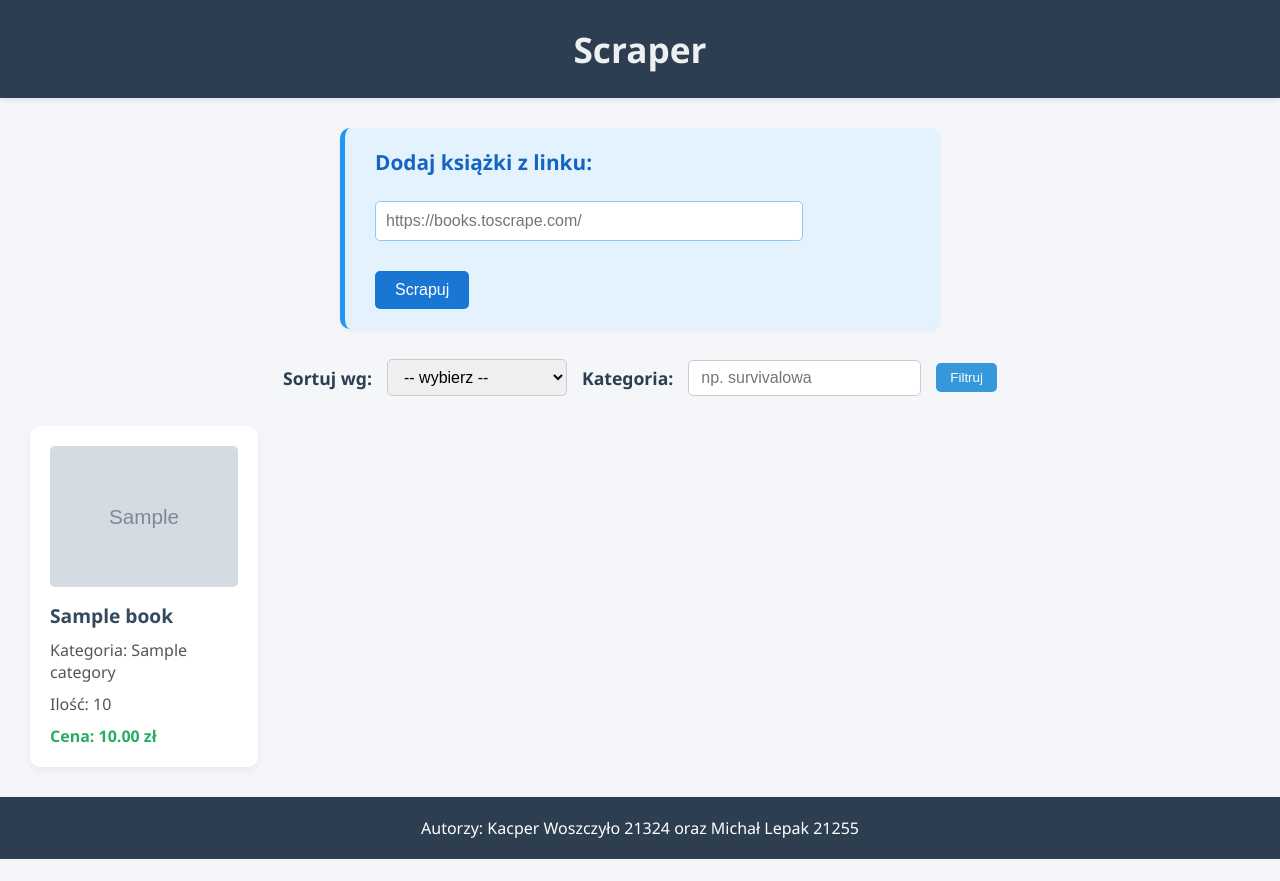
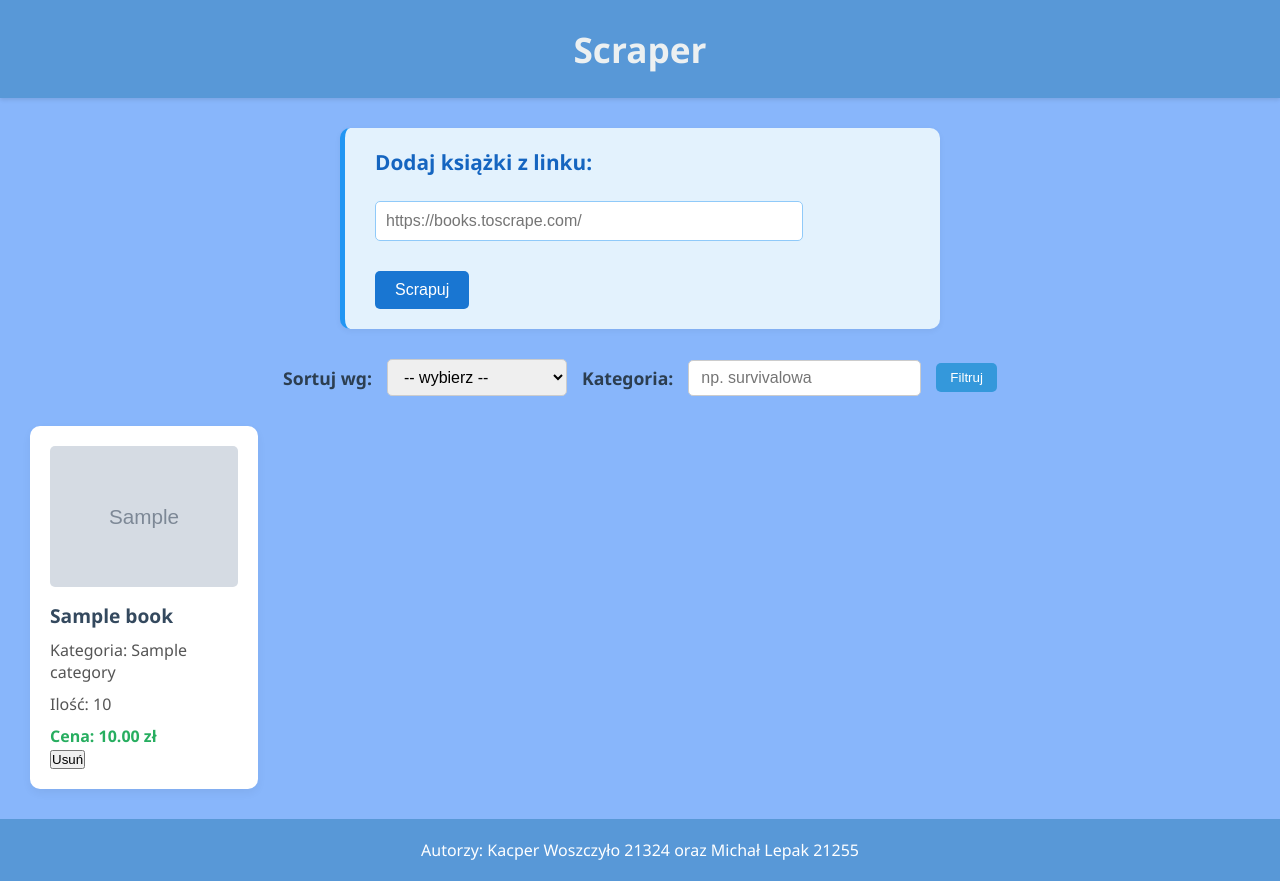
Before and after one commit to kacprow21324/Scraper, a Flask app: template Projekt/Interfejs/templates/index.html in a window 1280 px wide. Before the commit the page ends 859 px from the top, so only its background shows below. Run offline with Flask 2, Linux system fonts and the light colour scheme; the template is opened without the code that fills it: most values are stand-ins (such as "Sample title", 1, 10 or a date in 2020); grey boxes marked "Sample" are stand-in pictures.

Commit message:
interfejs

```diff
--- a/Projekt/Interfejs/app.py
+++ b/Projekt/Interfejs/app.py
@@ -5,10 +5,10 @@ import redis
 
 app = Flask(__name__)
 
-# ==================== KONFIGURACJA REDISA ====================
+# Konfiguracja Redis
 REDIS_HOST = os.getenv("REDIS_HOST", "redis-service")
 REDIS_PORT = int(os.getenv("REDIS_PORT", 6379))
-REDIS_DB   = int(os.getenv("REDIS_DB", 0))
+REDIS_DB = int(os.getenv("REDIS_DB", 0))
 redis_client = redis.Redis(host=REDIS_HOST, port=REDIS_PORT, db=REDIS_DB)
 
 @app.route('/', methods=['GET', 'POST'])
@@ -16,11 +16,9 @@ def index():
     if request.method == 'POST':
         url = request.form.get('scrape_url')
         if url:
-            # dodaj URL do kolejki scraper queue
             redis_client.rpush("scrape_queue", url)
         return redirect(url_for('index'))
 
-    # Pobieramy wszystkie klucze 'book:*' z Redis, kolejno według 'books_list'
     all_keys = redis_client.lrange("books_list", 0, -1)
     books = []
     for raw_key in all_keys:
@@ -29,20 +27,17 @@ def index():
         if not raw_data:
             continue
         entry = json.loads(raw_data)
-        # entry zawiera: title, price, availability, category, image_url
         title = entry.get("title", "brak")
         price = float(entry.get("price", "0"))
         availability = entry.get("availability", "")
-        # Parsujemy ilość z początkowego pola availability:
         amount = 0
         if "(" in availability and ")" in availability:
             try:
-                inside = availability.split("(")[1].split(")")[0]  # np. "22 available"
+                inside = availability.split("(")[1].split(")")[0]
                 amount = int(inside.split()[0])
             except:
                 amount = 0
         category = entry.get("category", "nieznana")
-        # Pobieramy teraz image_url:
         image_url = entry.get("image_url", "")
 
         books.append({
@@ -50,10 +45,10 @@ def index():
             "category": category,
             "price": price,
             "amount": amount,
-            "image_url": image_url
+            "image_url": image_url,
+            "redis_key": key
         })
 
-    # SORTOWANIE I FILTROWANIE:
     sort = request.args.get("sort")
     category_filter = request.args.get("category", "").lower()
     filtered = [b for b in books if category_filter in b["category"].lower()]
@@ -73,5 +68,14 @@ def index():
 
     return render_template("index.html", books=filtered)
 
+# === TRASA USUWANIA ===
+@app.route('/delete', methods=['POST'])
+def delete_book():
+    key_to_delete = request.form.get("key")
+    if key_to_delete:
+        redis_client.delete(key_to_delete)
+        redis_client.lrem("books_list", 0, key_to_delete)
+    return redirect(url_for('index'))
+
 if __name__ == '__main__':
     app.run(host="0.0.0.0", port=5000, debug=True)
--- a/Projekt/Interfejs/static/style.css
+++ b/Projekt/Interfejs/static/style.css
@@ -8,13 +8,13 @@
 body, html {
   height: 100%;
   font-family: 'Segoe UI', sans-serif;
-  background: #f4f6f9;
+  background: #88b6fb;
   display: flex;
   flex-direction: column;
 }
 
 header {
-  background-color: #2c3e50;
+  background-color: #5898d7;
   color: #ecf0f1;
   padding: 25px;
   font-size: 2.2rem;
@@ -75,6 +75,7 @@ main {
   transition: transform 0.2s ease-in-out;
 }
 
+
 .book:hover {
   transform: translateY(-5px);
 }
@@ -96,7 +97,7 @@ main {
 }
 
 footer {
-  background-color: #2c3e50;
+  background-color: #5898d7;
   color: white;
   text-align: center;
   padding: 20px;
--- a/Projekt/Interfejs/templates/index.html
+++ b/Projekt/Interfejs/templates/index.html
@@ -7,6 +7,7 @@
 </head>
 <body>
   <header>Scraper</header>
+
 <main>
   <form method="post" class="filters scrape-form">
     <label>Dodaj książki z linku:</label>
@@ -29,7 +30,6 @@
 
     <label>Kategoria:</label>
     <input type="text" name="category" placeholder="np. survivalowa">
-
     <button type="submit">Filtruj</button>
   </form>
 
@@ -45,6 +45,12 @@
       <div class="category">Kategoria: {{ book.category }}</div>
       <div class="amount">Ilość: {{ book.amount }}</div>
       <div class="price">Cena: {{ "%.2f"|format(book.price) }} zł</div>
+
+      <!-- FORMULARZ USUWANIA -->
+      <form method="post" action="{{ url_for('delete_book') }}" onsubmit="return confirm('Czy na pewno chcesz usunąć tę książkę?');">
+        <input type="hidden" name="key" value="{{ book.redis_key }}">
+        <button type="submit" class="delete-button">Usuń</button>
+      </form>
     </div>
     {% endfor %}
   </div>
@@ -53,6 +59,7 @@
   <footer>
     Autorzy: Kacper Woszczyło 21324 oraz Michał Lepak 21255
   </footer>
+
   <script>
     document.addEventListener("DOMContentLoaded", function () {
       const sortSelect = document.querySelector('select[name="sort"]');
```
